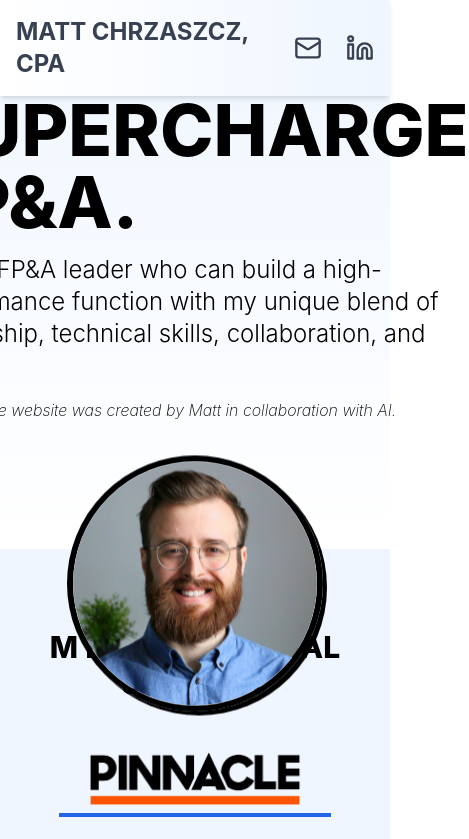
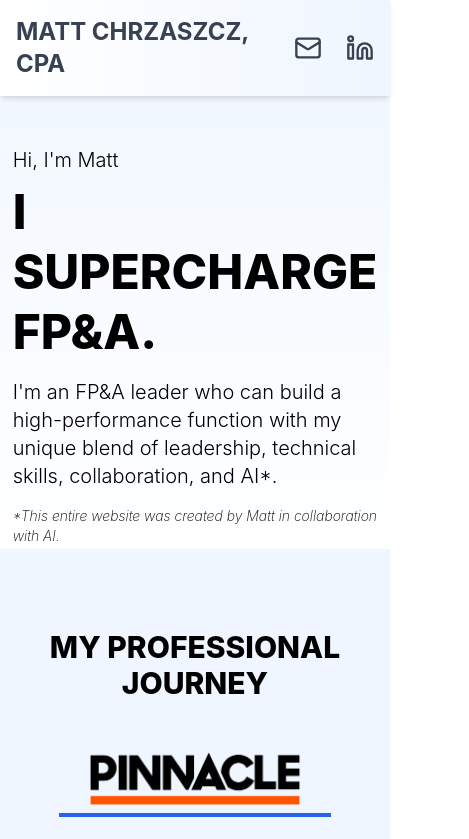
Before and after one commit to omgboom/mattcpa, a React (Create React App) app: page / in a window 390 px wide. Shown: the top 839 px of the page, 469 px wide, since content can reach past the window. Built offline with nearby package versions, Linux system fonts and the light colour scheme.

Commit message:
Responsiveness
Responsiveness, favicon, favititle.

```diff
--- a/public/index.html
+++ b/public/index.html
@@ -24,7 +24,7 @@
       work correctly both with client-side routing and a non-root public URL.
       Learn how to configure a non-root public URL by running `npm run build`.
     -->
-    <title>MattCPA.ca</title>
+    <title>Matt Chrzaszcz, CPA</title>
   </head>
   <body>
     <noscript>You need to enable JavaScript to run this app.</noscript>
--- a/src/Website.tsx
+++ b/src/Website.tsx
@@ -1,9 +1,8 @@
 // Website.tsx
 // Brief change summary:
-// 1) Hero Section keeps the multi-gradient photo flare (from previous revision).
-// 2) Simulator iframe: Removed scrolling, restored overflow: hidden.
-// 3) Added responsive min-height with Tailwind classes (800px default, 1200px on sm screens)
-//    so it fully displays vertical content on smaller widths without a scrollbar.
+// 1) Hero Section now hides Matt's photo on mobile screens (disappears below md breakpoint).
+// 2) The “SUPERCHARGE” text breaks to a second line on smaller screens.
+// 3) Maintained desktop appearance (unchanged).
 
 import React, { useState } from 'react';
 import { Mail, Linkedin } from 'lucide-react';
@@ -92,22 +91,35 @@ const Website = () => {
       </header>
 
       {/* Hero Section */}
-       <section className="flex flex-col md:flex-row items-center justify-center h-[65vh] bg-gradient-to-b from-blue-50 to-white text-left pt-36 px-6">
+      {/*
+        - On mobile: photo is hidden, "SUPERCHARGE" breaks onto two lines,
+          hero content auto-sizes vertically.
+        - On desktop (md+): photo appears, "SUPERCHARGE" is on the same line,
+          hero content has a fixed 65vh height for that perfect look.
+      */}
+      <section className="flex flex-col md:flex-row items-center justify-center md:h-[65vh] min-h-[65vh] bg-gradient-to-b from-blue-50 to-white text-left pt-36 px-6">
         {/* Text Column */}
         <div className="max-w-xl">
-          <p className="text-2xl font-light mb-2">Hi, I&#39;m Matt</p>
-          <h2 className="text-7xl font-extrabold mb-4">I SUPERCHARGE FP&A.</h2>
-          <p className="text-2xl font-light mb-4">
+          <p className="text-xl md:text-2xl font-light mb-2">Hi, I&#39;m Matt</p>
+          {/*
+            On small screens, we force a line break for SUPERCHARGE to avoid overflow.
+            On md+ screens, the break tag is hidden, ensuring it stays on one line.
+          */}
+          <h2 className="text-5xl md:text-7xl font-extrabold mb-4 leading-tight">
+            I SUPERCHARGE
+            <br className="block md:hidden" /> FP&A.
+          </h2>
+          <p className="text-xl md:text-2xl font-light mb-4">
             I&#39;m an FP&A leader who can build a high-performance function with my unique blend of leadership,
             technical skills, collaboration, and AI*.
           </p>
-          <p className="text-l font-extralight italic">
+          <p className="text-sm md:text-l font-extralight italic">
             *This entire website was created by Matt in collaboration with AI.
           </p>
         </div>
 
-        {/* Photo Column */}
-<div className="relative mt-8 md:mt-0 md:ml-12 flex-shrink-0">
+        {/* Photo Column - Hidden on screens smaller than md */}
+        <div className="relative mt-8 md:mt-0 md:ml-12 flex-shrink-0 hidden md:block">
           {/* Floating glow effect */}
           <div className="relative w-64 h-64 rounded-full overflow-hidden border-[6px] border-black shadow-solid-black animate-float">
             <div className="absolute -z-10 inset-0 w-full h-full bg-gradient-to-r from-blue-300 via-blue-100 to-blue-300 rounded-full blur-2xl opacity-75 animate-pulse" />
@@ -118,8 +130,6 @@ const Website = () => {
             />
           </div>
         </div>
-
-
       </section>
 
       {/* Experience Section */}
@@ -166,7 +176,7 @@ const Website = () => {
               {companies[selectedCompany].content.map((point, index) => (
                 <li
                   key={index}
-            className="flex items-center text-gray-700" // Changed from items-start to items-center
+                  className="flex items-center text-gray-700"
                 >
                   <span className="flex items-center justify-center w-5 h-5 bg-black text-white rounded-full flex-shrink-0 mr-6 ml-6">
                     ✓
@@ -227,7 +237,6 @@ const Website = () => {
               // Tailwind: 800px min-height by default, 1200px on sm screens
               "border-0 rounded-lg shadow-lg w-full overflow-hidden min-h-[800px] sm:min-h-[1200px]"
             }
-
             title="SaaS Simulator"
           />
         </div>
```
Lines whose indentation alone changed are shown as unchanged.
